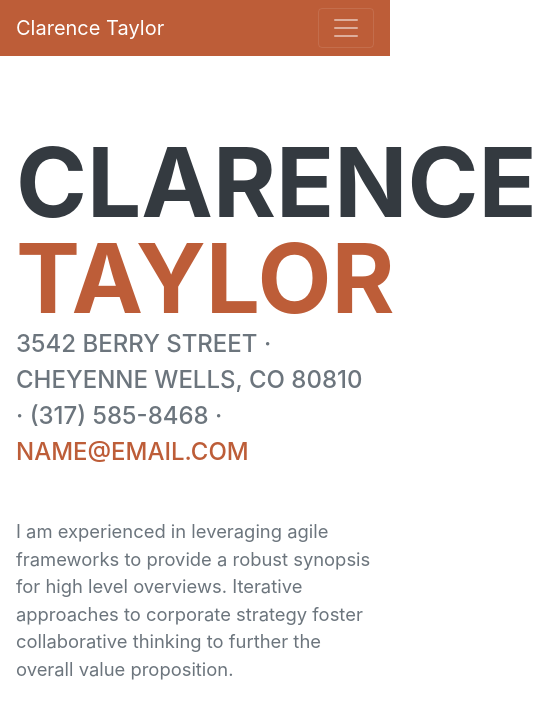
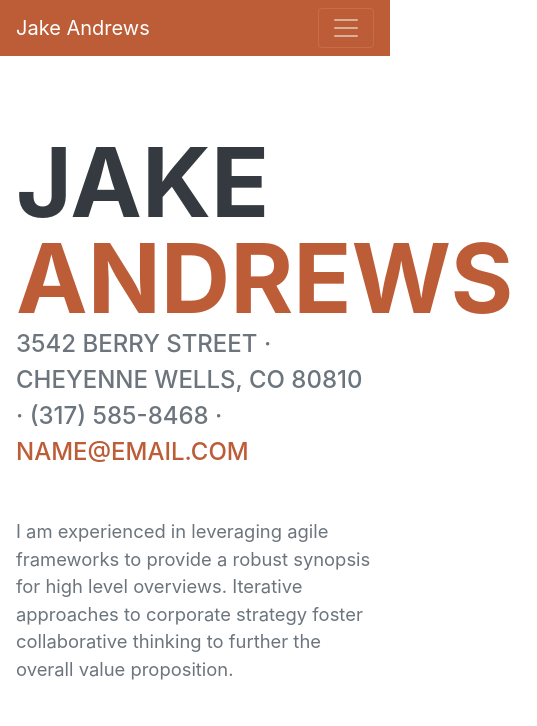
Before and after one commit to balantine/balantine.github.io, a plain HTML site: page index.html in a window 390 px wide. Shown: the top 726 px of the page, 537 px wide, since content can reach past the window. Drawn offline with nearby package versions, Linux system fonts and the light colour scheme; a web font is replaced by a local one.

Commit message:
Update index.html

```diff
--- a/index.html
+++ b/index.html
@@ -19,7 +19,7 @@
         <!-- Navigation-->
         <nav class="navbar navbar-expand-lg navbar-dark bg-primary fixed-top" id="sideNav">
             <a class="navbar-brand js-scroll-trigger" href="#page-top">
-                <span class="d-block d-lg-none">Clarence Taylor</span>
+                <span class="d-block d-lg-none">Jake Andrews</span>
                 <span class="d-none d-lg-block"><img class="img-fluid img-profile rounded-circle mx-auto mb-2" src="assets/img/profile.jpg" alt="" /></span>
             </a>
             <button class="navbar-toggler" type="button" data-toggle="collapse" data-target="#navbarSupportedContent" aria-controls="navbarSupportedContent" aria-expanded="false" aria-label="Toggle navigation"><span class="navbar-toggler-icon"></span></button>
@@ -40,8 +40,8 @@
             <section class="resume-section" id="about">
                 <div class="resume-section-content">
                     <h1 class="mb-0">
-                        Clarence
-                        <span class="text-primary">Taylor</span>
+                        Jake
+                        <span class="text-primary">Andrews</span>
                     </h1>
                     <div class="subheading mb-5">
                         3542 Berry Street · Cheyenne Wells, CO 80810 · (317) 585-8468 ·
```
